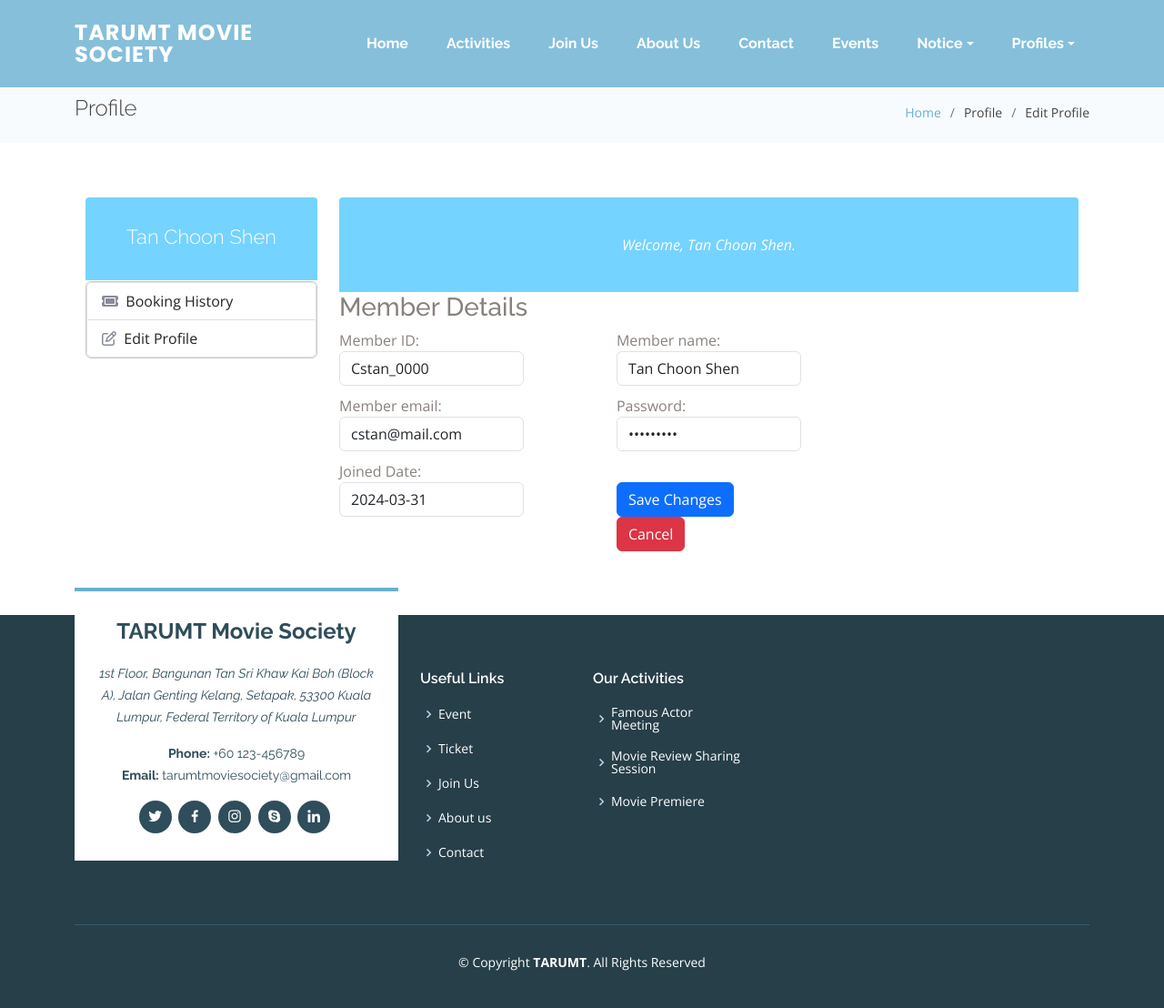
After one commit to Cstan0824/Web-System-and-Technologies_Assignment, a PHP site: page /edit_profile.php in a window 1280 px wide. The commit adds this page. Shown: the whole page at 91% size. Run offline with PHP 8.4, Linux system fonts and the light colour scheme; a stand-in replaces the project's code that opens the database connection; some libraries are stand-ins or nearby versions.

Commit message:
edit profile

```diff
--- /dev/null
+++ b/View/edit_profile.php
@@ -0,0 +1,143 @@
+<!DOCTYPE html>
+<html lang="en">
+
+<head>
+    <meta charset="utf-8">
+    <meta content="width=device-width, initial-scale=1.0" name="viewport">
+
+    <title>Edit Profile</title>
+    <meta content="" name="description">
+    <meta content="" name="keywords">
+    <link href="../Css/assets/css/profile-style.css" rel="stylesheet" />
+
+</head>
+
+<body>
+    <?php
+    include('../Root/link.php');
+    include('header.php');
+    ?>
+
+
+    <main id="main">
+
+        <!-- ======= Breadcrumbs Section ======= -->
+        <section class="breadcrumbs">
+            <div class="container">
+
+                <div class="d-flex justify-content-between align-items-center">
+                    <h2>Profile</h2>
+                    <ol>
+                        <li><a href="Home.php">Home</a></li>
+                        <li>Profile</li>
+                        <li>Edit Profile</li>
+                    </ol>
+                </div>
+
+            </div>
+        </section><!-- End Breadcrumbs Section -->
+
+        <section class="inner-page">
+            <div class="container">
+                <div class="container">
+                    <div class="row">
+
+                        <div class="profile-nav col-md-3">
+                            <div class="panel panel-default">
+                                <div class="user-heading round">
+                                    <h1>Tan Choon Shen</h1>
+                                </div>
+                                <div class="panel-body">
+                                    <ul class="profilenav list-group" style="list-style-type: none; padding-left: 0px;">
+                                        <a href="record.php" class="list-group-item list-group-item-action"><i
+                                                class="fa fa-ticket" style="color:#898B9B;"></i>&nbsp;&nbsp;Booking
+                                            History</a>
+                                        <a href="#" class="list-group-item list-group-item-action"><i class="fa fa-edit"
+                                                style="color:#898B9B;"></i>&nbsp;&nbsp;Edit Profile</a>
+                                    </ul>
+                                </div>
+                            </div>
+                        </div>
+
+                        <div class="profile-info col-md-9">
+                            <div class="panel">
+                                <div class="bio-graph-heading">
+                                    Welcome, Tan Choon Shen.
+                                </div>
+                                <div class="panel-body bio-graph-info">
+                                    <div class="col-md-9 personal-info">
+                                        <h3>Member Details</h3>
+                                        <form action="../Process/edit-profile.php" method="POST" class="form-horizontal"
+                                            role="form">
+                                            <div class="bio-row">
+                                                <label class="col-lg-9 control-label" name="Member_ID">Member
+                                                    ID:</label>
+                                                <div class="col-lg-8">
+                                                    <input class="form-control member-id" name="Member_ID" type="text"
+                                                        value="Cstan_0000" readonly>
+                                                </div>
+                                            </div>
+                                            <div class="bio-row">
+                                                <label class="col-lg-9 control-label" name="Member_name">Member
+                                                    name:</label>
+                                                <div class="col-lg-8">
+                                                    <input class="form-control member-name" name="Member_name"
+                                                        type="text" value="Tan Choon Shen">
+                                                </div>
+                                            </div>
+                                            <div class="bio-row">
+                                                <label class="col-lg-9 control-label" name="Member_email">Member
+                                                    email:</label>
+                                                <div class="col-lg-8">
+                                                    <input class="form-control member-email" name="Member_email"
+                                                        type="text" value="cstan@mail.com">
+                                                </div>
+                                            </div>
+                                            <div class="bio-row">
+                                                <label class="col-lg-9 control-label"
+                                                    name="Member_password">Password:</label>
+                                                <div class="col-lg-8">
+                                                    <input class="form-control member-password" name="Member_password"
+                                                        type="password" value="0000Cstan" readonly>
+                                                </div>
+                                            </div>
+                                            <div class="bio-row">
+                                                <label class="col-lg-9 control-label" name="Member_regisdate">Joined
+                                                    Date:</label>
+                                                <div class="col-lg-8">
+                                                    <input class="form-control member-regisdate" name="Member_regisdate"
+                                                        type="text" value="2024-03-31" readonly>
+                                                </div>
+                                            </div>
+                                            <div class="bio-row">
+                                                <label class="col-md-3 control-label"></label>
+                                                <div class="col-md-8">
+                                                    <input type="button" class="btn btn-primary" value="Save Changes">
+                                                    <span></span>
+                                                    <input type="reset" class="btn btn-danger" value="Cancel">
+                                                </div>
+                                            </div>
+                                        </form>
+                                    </div>
+                                </div>
+                            </div>
+                        </div>
+
+                    </div>
+                </div>
+            </div>
+        </section>
+    </main><!-- End #main -->
+
+    <?php include('footer.php'); ?>
+
+    <a href="#" class="back-to-top d-flex align-items-center justify-content-center"><i
+            class="bi bi-arrow-up-short"></i></a>
+    <script data-cfasync="false" src="/cdn-cgi/scripts/5c5dd728/cloudflare-static/email-decode.min.js"></script>
+    <script src="https://code.jquery.com/jquery-1.10.2.min.js"></script>
+    <script src="https://netdna.bootstrapcdn.com/bootstrap/3.3.4/js/bootstrap.min.js"></script>
+
+
+</body>
+
+</html>
--- a/View/profile.php
+++ b/View/profile.php
@@ -51,7 +51,7 @@
                                     <ul class="profilenav list-group" style="list-style-type: none; padding-left: 0px;">
                                         <a href="record.php" class="list-group-item list-group-item-action"><i
                                                 class="fa fa-ticket" style="color:#898B9B;"></i>&nbsp;&nbsp;Booking History</a>
-                                        <a href="#" class="list-group-item list-group-item-action"><i class="fa fa-edit"
+                                        <a href="edit_profile.php" class="list-group-item list-group-item-action"><i class="fa fa-edit"
                                                 style="color:#898B9B;"></i>&nbsp;&nbsp;Edit Profile</a>
 
                                     </ul>
```
